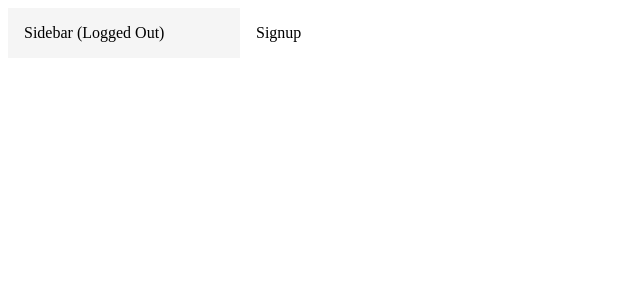
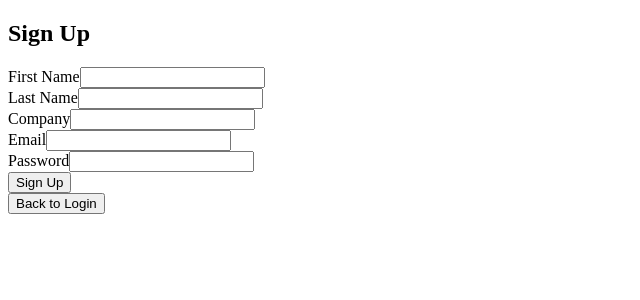
Before and after one commit to HrdHat/hrdhatv4-frontend, a React (Vite) app: page /auth/signup in a window 1280 px wide. Shown: the top 300 px of the page, without its empty margins (0-640 px from the left). Built offline with nearby package versions, Linux system fonts and the light colour scheme; no server answers.

Commit message:
Auto-commit: structure, standards, and login wiring fixes

```diff
--- a/src/app/router.tsx
+++ b/src/app/router.tsx
@@ -1,4 +1,5 @@
 import React from 'react';
+import { useMemo } from 'react';
 import {
   BrowserRouter,
   Routes,
@@ -6,24 +7,28 @@ import {
   Navigate,
   useLocation,
 } from 'react-router-dom';
+
 import { useAuthStore } from '../stores/authStore';
-import { useMemo } from 'react';
+import { logger } from '../utils/logger';
 
+import About from './routes/About';
+import Contact from './routes/Contact';
+import LoggedinHomePage from './routes/LoggedinHomePage';
+import Login from './routes/Login';
+import NotFound from './routes/NotFound';
+import ReportBug from './routes/ReportBug';
+import SafetyBlog from './routes/SafetyBlog';
+import SidebarLoggedIn from './routes/SidebarLoggedIn';
 import SidebarLoggedOut from './routes/SidebarLoggedOut';
-import LoggedoutHomePage from './routes/LoggedoutHomePage';
-import Login from './routes/Login';
 import Signup from './routes/Signup';
-import About from './routes/About';
-import SafetyBlog from './routes/SafetyBlog';
 import Terms from './routes/Terms';
-import Contact from './routes/Contact';
-import ReportBug from './routes/ReportBug';
 // import FAQ from './routes/FAQ'; // TODO: Add FAQ route when component exists
-import NotFound from './routes/NotFound';
 
 function RequireEmailVerified({ children }: { children: React.ReactNode }) {
   const user = useAuthStore(state => state.user);
   const location = useLocation();
+
+  logger.log('Route accessed', { path: location.pathname, user });
 
   const needsVerification = useMemo(() => {
     if (!user) return false;
@@ -36,31 +41,39 @@ function RequireEmailVerified({ children }: { children: React.ReactNode }) {
   }, [user]);
 
   if (needsVerification && location.pathname !== '/auth/verify-email') {
+    logger.log('Redirecting to /auth/verify-email', { user });
     return <Navigate to='/auth/verify-email' replace />;
   }
   return children;
 }
 
 export default function Router() {
+  const user = useAuthStore(state => state.user);
   return (
     <BrowserRouter>
       <RequireEmailVerified>
         <Routes>
-          {/* Logged out sidebar and nested routes */}
-          <Route path='/' element={<SidebarLoggedOut />}>
-            <Route index element={<LoggedoutHomePage />} />
-            <Route path='auth/login' element={<Login />} />
-            <Route path='auth/signup' element={<Signup />} />
-          </Route>
+          {user ? (
+            // Logged in experience
+            <Route path='/' element={<SidebarLoggedInWrapper />}>
+              <Route index element={<LoggedinHomePage />} />
+            </Route>
+          ) : (
+            // Logged out experience
+            <Route path='/' element={<SidebarLoggedOutWrapper />}>
+              <Route index element={<Login />} />
+              <Route path='auth/login' element={<Login />} />
+              <Route path='auth/signup' element={<Signup />} />
+            </Route>
+          )}
           {/* General pages (footer links) */}
           <Route path='/about' element={<About />} />
           <Route path='/blog' element={<SafetyBlog />} />
           <Route path='/terms' element={<Terms />} />
           <Route path='/contact' element={<Contact />} />
           <Route path='/report-bug' element={<ReportBug />} />
-          {/* <Route path='/faq' element={<FAQ />} /> */} // TODO: Add FAQ route
-          when component exists
-          {/* TODO: Add logged in routes here */}
+          {/* <Route path='/faq' element={<FAQ />} /> */}{' '}
+          {/* TODO: Add FAQ route when component exists */}
           {/* 404 Not Found */}
           <Route path='*' element={<NotFound />} />
         </Routes>
@@ -68,3 +81,13 @@ export default function Router() {
     </BrowserRouter>
   );
 }
+
+function SidebarLoggedOutWrapper() {
+  logger.log('Rendering SidebarLoggedOut for unauthenticated user');
+  return <SidebarLoggedOut />;
+}
+
+function SidebarLoggedInWrapper() {
+  logger.log('Rendering SidebarLoggedIn for authenticated user');
+  return <SidebarLoggedIn />;
+}
--- a/src/app/routes/Login.tsx
+++ b/src/app/routes/Login.tsx
@@ -1,3 +1,67 @@
+import { useState } from 'react';
+import { useNavigate } from 'react-router-dom';
+
+import { useAuthStore } from '../../stores/authStore';
+import { logger } from '../../utils/logger';
+
 export default function Login() {
-  return <div>Login</div>;
+  const [email, setEmail] = useState('');
+  const [password, setPassword] = useState('');
+  const navigate = useNavigate();
+  const login = useAuthStore(state => state.login);
+  const loading = useAuthStore(state => state.loading);
+  const error = useAuthStore(state => state.error);
+
+  const handleLogin = async (e: React.FormEvent) => {
+    e.preventDefault();
+    logger.log('Login form submitted', { email });
+    await login(email, password);
+    if (!useAuthStore.getState().error) {
+      logger.log('Login successful, navigating to /');
+      navigate('/');
+    } else {
+      logger.error('Login failed', { error: useAuthStore.getState().error });
+    }
+  };
+
+  return (
+    <div>
+      <h2>Login</h2>
+      <form onSubmit={handleLogin}>
+        <div>
+          <label htmlFor='login-email'>Email</label>
+          <input
+            id='login-email'
+            type='email'
+            value={email}
+            onChange={e => setEmail(e.target.value)}
+            required
+          />
+        </div>
+        <div>
+          <label htmlFor='login-password'>Password</label>
+          <input
+            id='login-password'
+            type='password'
+            value={password}
+            onChange={e => setPassword(e.target.value)}
+            required
+          />
+        </div>
+        <button type='submit' disabled={loading}>
+          Login
+        </button>
+      </form>
+      {error && <div style={{ color: 'red' }}>{error}</div>}
+      <button
+        type='button'
+        onClick={() => {
+          logger.log('Navigating to signup from login');
+          navigate('/auth/signup');
+        }}
+      >
+        Create Account
+      </button>
+    </div>
+  );
 }
--- a/src/app/routes/SidebarLoggedOut.tsx
+++ b/src/app/routes/SidebarLoggedOut.tsx
@@ -2,12 +2,13 @@ import { Outlet } from 'react-router-dom';
 
 export default function SidebarLoggedOut() {
   return (
-    <div style={{ display: 'flex' }}>
-      <aside style={{ minWidth: 200, background: '#f5f5f5', padding: 16 }}>
-        Sidebar (Logged Out)
-        {/* Add navigation links here if needed */}
+    <div>
+      <aside>
+        <nav>
+          <ul>{/* No auth links needed */}</ul>
+        </nav>
       </aside>
-      <main style={{ flex: 1, padding: 16 }}>
+      <main>
         <Outlet />
       </main>
     </div>
--- a/src/app/routes/Signup.tsx
+++ b/src/app/routes/Signup.tsx
@@ -1,3 +1,105 @@
+import { useState } from 'react';
+import { useNavigate } from 'react-router-dom';
+
+import { useAuthStore } from '../../stores/authStore';
+import { logger } from '../../utils/logger';
+
 export default function Signup() {
-  return <div>Signup</div>;
+  const [firstName, setFirstName] = useState('');
+  const [lastName, setLastName] = useState('');
+  const [company, setCompany] = useState('');
+  const [email, setEmail] = useState('');
+  const [password, setPassword] = useState('');
+  const navigate = useNavigate();
+  const signup = useAuthStore(state => state.signup);
+  const loading = useAuthStore(state => state.loading);
+  const error = useAuthStore(state => state.error);
+
+  const handleSignup = async (e: React.FormEvent) => {
+    e.preventDefault();
+    logger.log('Signup form submitted', {
+      email,
+      firstName,
+      lastName,
+      company,
+    });
+    await signup(email, password, { firstName, lastName, company });
+    if (!useAuthStore.getState().error) {
+      logger.log('Signup successful, navigating to /');
+      navigate('/');
+    } else {
+      logger.error('Signup failed', { error: useAuthStore.getState().error });
+    }
+  };
+
+  return (
+    <div>
+      <h2>Sign Up</h2>
+      <form onSubmit={handleSignup}>
+        <div>
+          <label htmlFor='signup-first-name'>First Name</label>
+          <input
+            id='signup-first-name'
+            type='text'
+            value={firstName}
+            onChange={e => setFirstName(e.target.value)}
+            required
+          />
+        </div>
+        <div>
+          <label htmlFor='signup-last-name'>Last Name</label>
+          <input
+            id='signup-last-name'
+            type='text'
+            value={lastName}
+            onChange={e => setLastName(e.target.value)}
+            required
+          />
+        </div>
+        <div>
+          <label htmlFor='signup-company'>Company</label>
+          <input
+            id='signup-company'
+            type='text'
+            value={company}
+            onChange={e => setCompany(e.target.value)}
+            required
+          />
+        </div>
+        <div>
+          <label htmlFor='signup-email'>Email</label>
+          <input
+            id='signup-email'
+            type='email'
+            value={email}
+            onChange={e => setEmail(e.target.value)}
+            required
+          />
+        </div>
+        <div>
+          <label htmlFor='signup-password'>Password</label>
+          <input
+            id='signup-password'
+            type='password'
+            value={password}
+            onChange={e => setPassword(e.target.value)}
+            required
+          />
+        </div>
+        <button type='submit' disabled={loading}>
+          Sign Up
+        </button>
+      </form>
+      {error && <div style={{ color: 'red' }}>{error}</div>}
+      <button
+        type='button'
+        onClick={() => {
+          logger.log('Navigating to login from signup');
+          navigate('/auth/login');
+        }}
+      >
+        Back to Login
+      </button>
+    </div>
+  );
 }
--- a/src/app/routes/VerifyEmail.tsx
+++ b/src/app/routes/VerifyEmail.tsx
@@ -26,7 +26,7 @@ export default function VerifyEmail() {
         Resend Verification Email
       </button>
       <p style={{ marginTop: 16, color: '#888', fontSize: 14 }}>
-        (If you don't see the email, check your spam or junk folder.)
+        (If you don&apos;t see the email, check your spam or junk folder.)
       </p>
     </div>
   );
--- a/src/stores/authStore.ts
+++ b/src/stores/authStore.ts
@@ -1,6 +1,10 @@
 import { create } from 'zustand';
+
 import { supabase } from '../config/supabaseClient';
+
+// eslint-disable-next-line import/order
 import type { User } from '@supabase/supabase-js';
+import { logger } from '../utils/logger';
 
 interface AuthState {
   user: User | null;
@@ -22,54 +26,69 @@ export const useAuthStore = create<AuthState>(set => ({
   error: null,
 
   login: async (email, password) => {
+    logger.log('Login attempt', { email });
     set({ loading: true, error: null });
     const { data, error } = await supabase.auth.signInWithPassword({
       email,
       password,
     });
     if (error) {
+      logger.error('Login error', error);
       set({ error: error.message, loading: false });
     } else {
+      logger.log('Login success', { user: data.user });
       set({ user: data.user, loading: false, error: null });
     }
   },
 
   signup: async (email, password, profile) => {
+    logger.log('Signup attempt', { email, profile });
     set({ loading: true, error: null });
     const { data, error } = await supabase.auth.signUp({
       email,
       password,
       options: {
         data: {
+          // Supabase user metadata must be snake_case
+          // eslint-disable-next-line @typescript-eslint/naming-convention
           first_name: profile.firstName,
+          // eslint-disable-next-line @typescript-eslint/naming-convention
           last_name: profile.lastName,
           company: profile.company,
         },
       },
     });
     if (error) {
+      logger.error('Signup error', error);
       set({ error: error.message, loading: false });
     } else {
+      logger.log('Signup success', { user: data.user });
       set({ user: data.user, loading: false, error: null });
     }
   },
 
   logout: async () => {
+    logger.log('Logout attempt');
     set({ loading: true, error: null });
     const { error } = await supabase.auth.signOut();
     if (error) {
+      logger.error('Logout error', error);
       set({ error: error.message, loading: false });
     } else {
+      logger.log('Logout success');
       set({ user: null, loading: false, error: null });
     }
   },
 
   refreshSession: async () => {
+    logger.log('Session refresh attempt');
     set({ loading: true, error: null });
     const { data, error } = await supabase.auth.getUser();
     if (error) {
+      logger.error('Session refresh error', error);
       set({ error: error.message, loading: false });
     } else {
+      logger.log('Session refresh success', { user: data.user });
       set({ user: data.user, loading: false, error: null });
     }
   },
--- a/src/utils/logger.ts
+++ b/src/utils/logger.ts
@@ -1,3 +1,4 @@
+/* eslint-disable no-console */
 const isProd = import.meta.env.MODE === 'production';
 
 /**
```
Also changed, not shown: src/app/provider.tsx (+7 -0 lines), src/app/routes/SidebarLoggedIn.tsx (+29 -1 lines), 3 other files (tests, documents, lock files or other folders).
